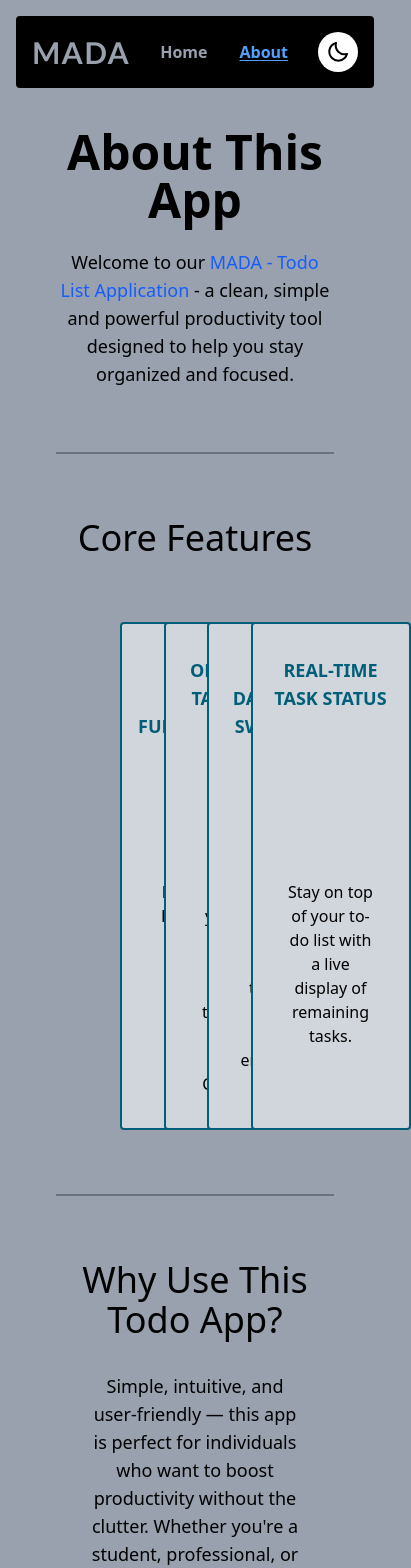
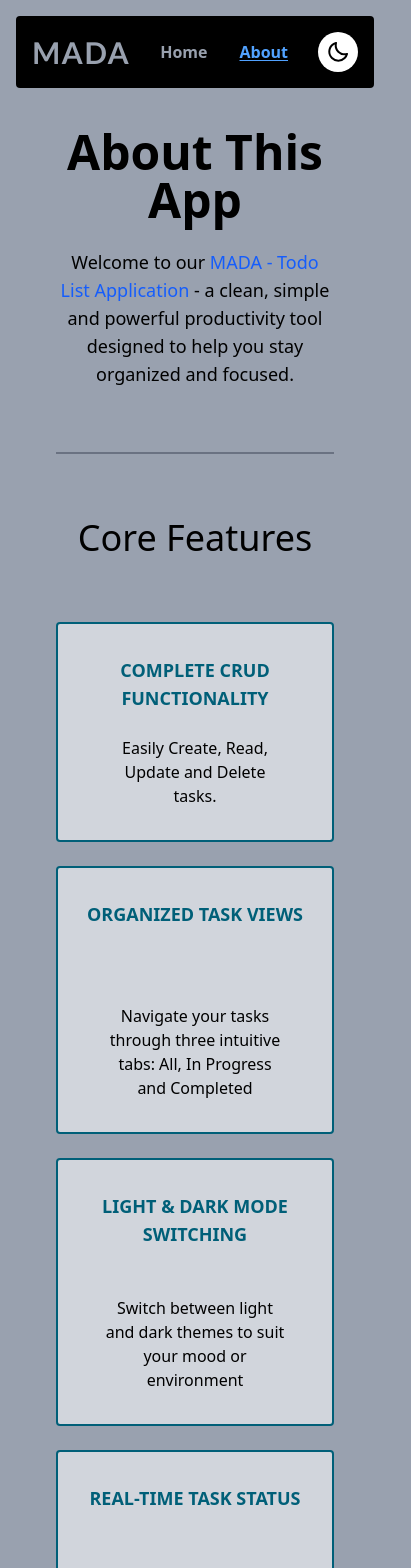
Before and after one commit to jayash101/MADA-Todo-App, a Next.js app: page /about in a window 390 px wide. Shown: the top 1568 px of the page, 411 px wide, since content can reach past the window. Built offline with nearby package versions, Linux system fonts and the light colour scheme.

Commit message:
about page optimized for mobile devices

```diff
--- a/src/app/about/page.tsx
+++ b/src/app/about/page.tsx
@@ -31,7 +31,7 @@ const About = () => {
       <article className="flex flex-col items-center gap-16">
         <h2 className="text-4xl font-medium text-center">Core Features</h2>
 
-        <section className="grid grid-cols-4 gap-6 px-16">
+        <section className="grid grid-cols-1 lg:grid-cols-4 gap-6 lg:px-16">
           {FEATURES &&
             FEATURES.length > 0 &&
             FEATURES.map((feature: FeatureProps) => (
```
